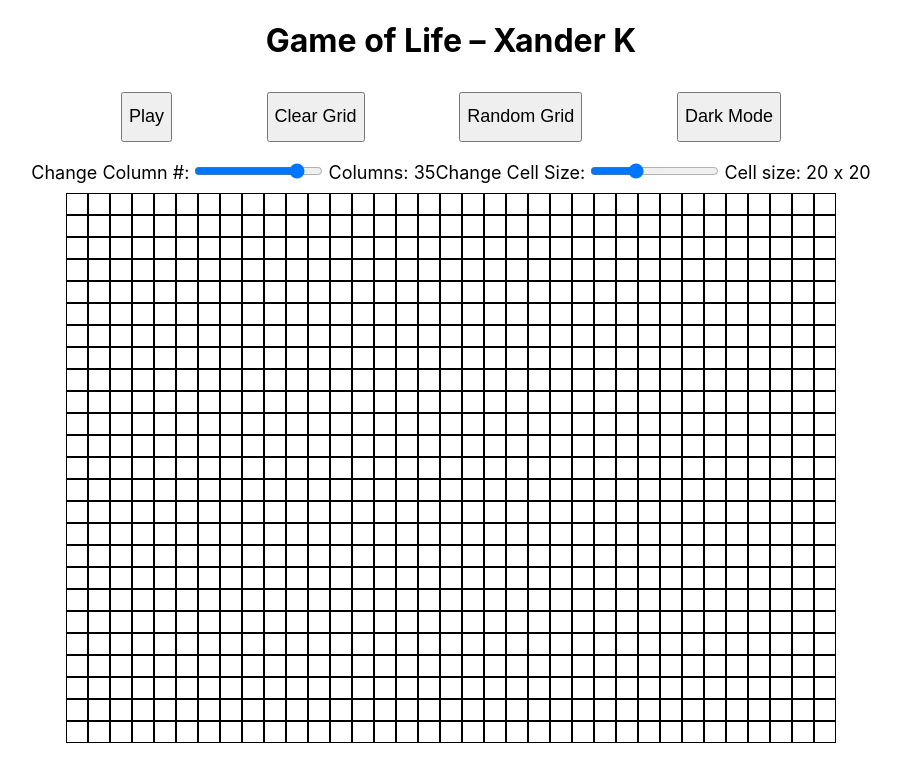
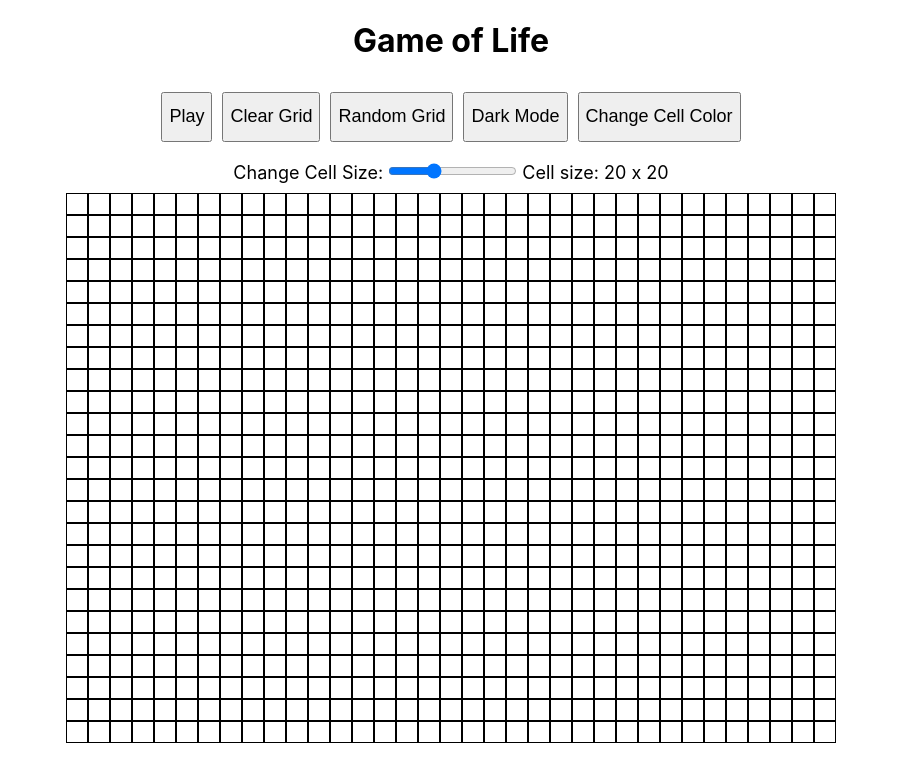
Before and after one commit to xxk3990/game-of-life-react, a React (Create React App) app in the folder game-of-life/: page / in a window 1280 px wide. Shown: the top 782 px of the page, without its empty margins (189-1090 px from the left). Built offline with nearby package versions, Linux system fonts and the light colour scheme.

Commit message:
MORE FEATURES!

```diff
--- a/game-of-life/src/App.tsx
+++ b/game-of-life/src/App.tsx
@@ -21,10 +21,20 @@ function App() {
     document.title = "Game of Life"
   })
   const rows = 25;
-  const [columns, setColumns] = useState<number>(35); //adjustable columns
+  const columns = 35; //adjustable columns
+  const randomCellColor = () => {
+    //Found this on StackOverflow: https://stackoverflow.com/questions/1484506/random-color-generator
+    const options: string = '0123456789ABCDEF'
+    let color: string = '#'
+    for(let i = 0; i < 6; i++) {
+      color += options[Math.floor(Math.random() * 16)]
+    }
+    return color;
+  }
   const [cellSize, setCellSize] = useState<number>(20); //adjustable cell size
   const [isRunning, setIsRunning] = useState<boolean>(false); //playing or paused
   const [darkModeOn, setDarkModeOn] = useState<boolean>(false); //boolean for dark mode
+  const [randomColor, setRandomColor] = useState(randomCellColor());
   const isRunningRef = useRef(isRunning);
   isRunningRef.current = isRunning;
   const runGame = useCallback(() => {
@@ -46,7 +56,7 @@ function App() {
             });
 
             if (neighbors < 2 || neighbors > 3) {
-              gridCopy[i][j] = 0; //kill cell if neighbors in this range
+              gridCopy[i][j] = 0; //clear cell if neighbors in this range
             } else if (g[i][j] === 0 && neighbors === 3) {
               gridCopy[i][j] = 1;
             }
@@ -54,18 +64,10 @@ function App() {
         }
       });
     })
-    setTimeout(runGame, 200)
+    setTimeout(runGame, 500)
   }, [])
 
-  const randomCellColor = () => {
-    //Found this on StackOverflow: https://stackoverflow.com/questions/1484506/random-color-generator
-    const options: string = '0123456789ABCDEF'
-    let color: string = '#'
-    for(let i = 0; i < 6; i++) {
-      color += options[Math.floor(Math.random() * 16)]
-    }
-    return color;
-  }
+
 
   const handlePlay = () => {
     setIsRunning(!isRunning); //pause or play game
@@ -81,10 +83,6 @@ function App() {
       emptyRows.push(Array.from(Array(columns), () => 0))
     }
     return emptyRows;
-  }
-
-  const changeNumColumns = (newColNum: number) => { //change # of columns
-    setColumns(newColNum);
   }
 
   const changeCellSize = (newCellSize: number) => { //change size of cells
@@ -109,23 +107,25 @@ function App() {
   })
   return (
     <div className="App">
-      <h1>Game of Life – Xander K</h1>
+      <h1>Game of Life</h1>
       <section className='UI'> {/* UI for adjusting board */}
         <section className="UI-btns">
           <button onClick={() => handlePlay()}>{isRunning ? 'Pause' : 'Play'}</button>
           <button onClick={() => setGrid(clearGrid)}>Clear Grid</button>
           <button onClick={() => setGrid(randomGrid)}>Random Grid</button>
           <button onClick={() => setDarkModeOn(!darkModeOn)}>{darkModeOn ? 'Light Mode' : 'Dark Mode'}</button>
+          <button onClick={() => setRandomColor(randomCellColor)}>Change Cell Color</button>
         </section>
         <section className="UI-ranges">
-          <span>Change Column #: <input type="range" min="10" step="5" max="40" value={columns} onChange={(e) => changeNumColumns(parseInt(e.target.value))}/> Columns: {columns}</span>
-          <span>Change Cell Size: <input type ='range' min="10" max="40" value={cellSize} step="5" onChange={(e) => changeCellSize(parseInt(e.target.value))}/> Cell size: {cellSize} x {cellSize}</span>
+          <span>
+            Change Cell Size: <input type ='range' min="10" max="40" value={cellSize} step="5" onChange={(e) => changeCellSize(parseInt(e.target.value))}/> Cell size: {cellSize} x {cellSize}
+          </span>
         </section>
       </section>
       <section style={{
         display: 'grid',
         gridTemplateColumns: `repeat(${columns}, 1fr)`,
-        backgroundColor: darkModeOn ? `black` : 'white'
+        backgroundColor: darkModeOn ? `#333333` : 'white' //close to black or white background
       }}>
         {grid.map((rws: any, x: any) =>
           rws.map((col: any, y: any) => (
@@ -134,8 +134,8 @@ function App() {
               style={{
                 width: cellSize,
                 height: cellSize,
-                backgroundColor: grid[x][y] ? 'blue' : undefined,
-                border: darkModeOn ? '1px solid white' : '1px solid black'
+                backgroundColor: grid[x][y] ? randomColor : undefined,
+                border: darkModeOn ? '1px solid white' : '1px solid black' //change border if in dark mode
               }}
               onClick={() => {
                 const newGrid = produce(grid,(gridCopy) => {
```
